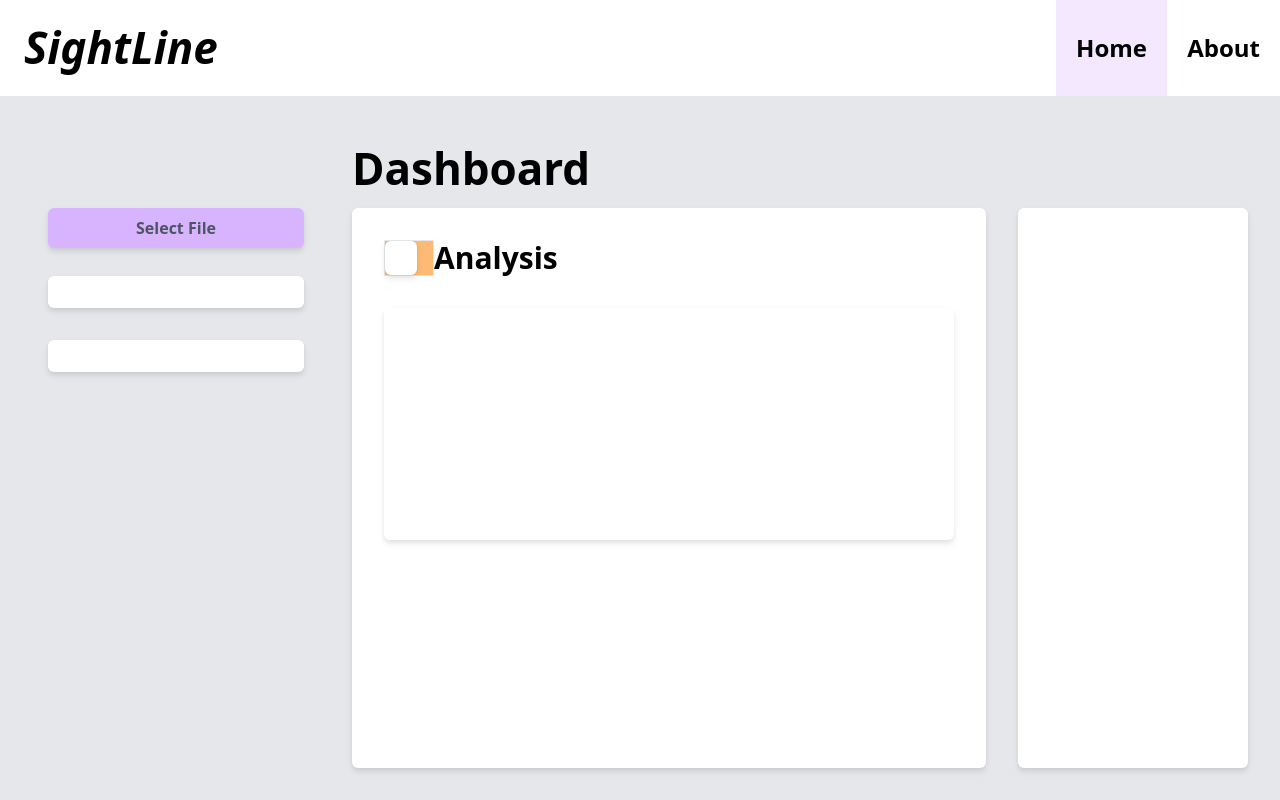
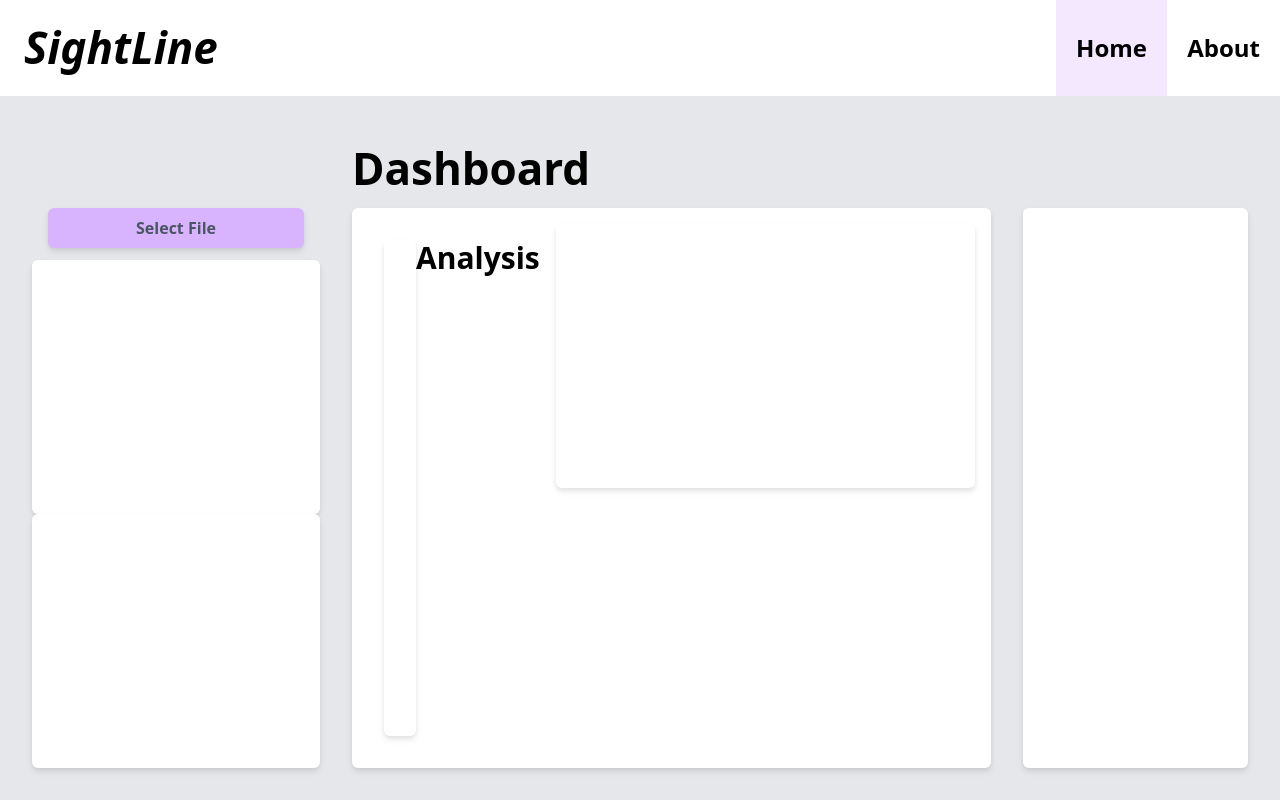
Before and after one commit to Geeknerd1337/SightLine, a Next.js app in the folder Frontend/inclusive-play/: page / in a window 1280 px wide. Built offline with nearby package versions, Linux system fonts and the light colour scheme.

Commit message:
refactoring roundedCard
oops cards are weird now
cut out the internal render, have the parent control the spacing
use the props we pass in, append the rounded corner, drop shadow, spacing and bg

```diff
--- a/Frontend/inclusive-play/src/components/RoundedCard.tsx
+++ b/Frontend/inclusive-play/src/components/RoundedCard.tsx
@@ -3,14 +3,14 @@
 import { ReactNode } from "react"
 
 interface CardProps {
-	children?: ReactNode
-	className?: string
+  children?: ReactNode
+  className?: string
 }
 
 export default function RoundedCard(props: CardProps) {
-	const renderInternal = () => {
-		return <div className="drop-shadow-md flex-auto bg-white rounded-md p-4">{props.children}</div>
-	}
-
-	return <>{props.className ? <div className={props.className}>{renderInternal()}</div> : renderInternal()}</>
+  return (
+    <div className={`${props.className || ''} rounded-md p-4 drop-shadow-md bg-white`}>
+    {props.children}
+    </div>
+  )
 }
--- a/Frontend/inclusive-play/src/views/HomeView.tsx
+++ b/Frontend/inclusive-play/src/views/HomeView.tsx
@@ -24,8 +24,8 @@ export default function HomeView() {
 				text-gray-600">Select File</button>
 
 				{/* <RoundedCard className="p-4"></RoundedCard> */}
-				<RoundedCard className="p-4" />
-				<RoundedCard className="p-4" />
+				<RoundedCard className="flex flex-auto p-4" />
+				<RoundedCard className="flex flex-auto p-4" />
 			</div>
 		)
 	}
@@ -33,17 +33,17 @@ export default function HomeView() {
 		return (
 			<>
 				<div className="absolute top-34 text-4.5xl font-bold">Dashboard</div>
-				<RoundedCard>
+				<RoundedCard className="flex flex-auto">
 
 
 					<div className="flex p-4 font-semibold text-3xl justify-items-start flex-row">
-						<RoundedCard className="flex border bg-orange-300 pr-4" />
+						<RoundedCard className="flex flex-auto bg-orange-300 pr-4" />
 
 						Analysis
 
 					</div>
 
-					<RoundedCard className="flex drop-shadow-mg h-1/2 p-4 p-top" />
+					<RoundedCard className="flex flex-auto drop-shadow-mg h-1/2 p-4 p-top" />
 
 
 				</RoundedCard>
@@ -54,7 +54,7 @@ export default function HomeView() {
 	const renderRightColumn = () => {
 		return (
 			<>
-				<RoundedCard />
+				<RoundedCard className="flex flex-auto"/>
 			</>
 		)
 	}
```
